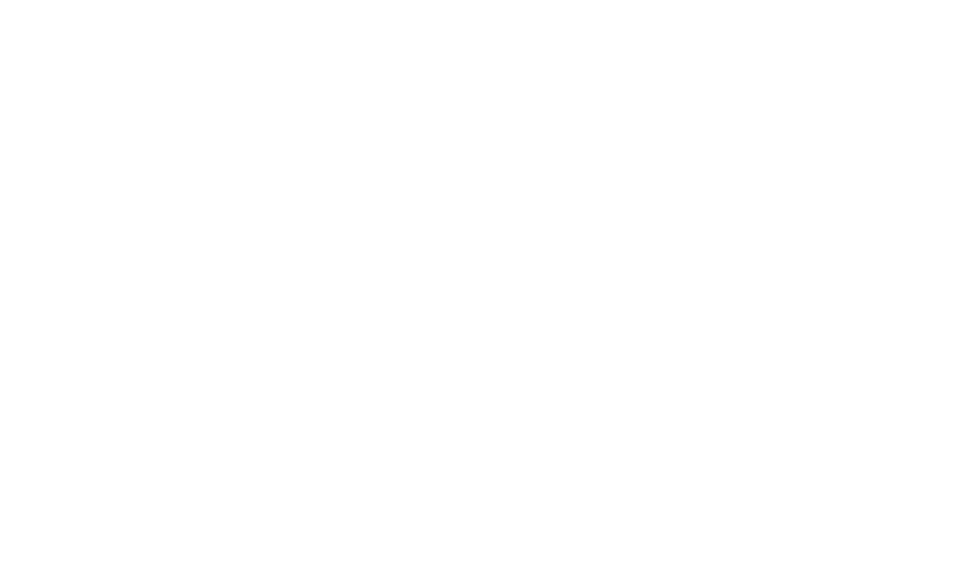
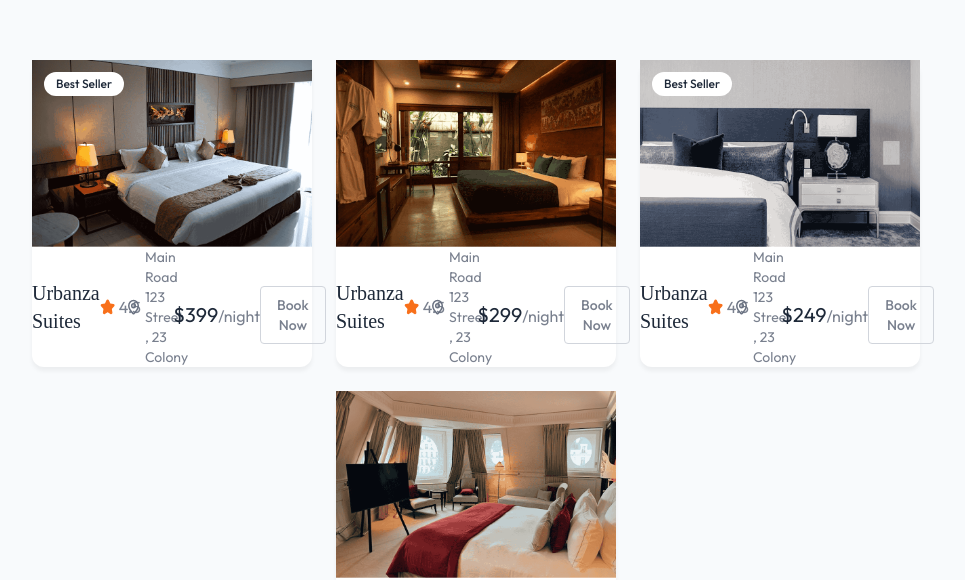
Before and after one commit to suryansh-mehra/Hotel-Booking, a React (Vite) app: page / in a window 1280 px wide. Shown: the part 900-1480 px from the top of the page, without its empty margins (164-1129 px from the left). Before the commit the page ends 800 px from the top, so only its background shows below. Built offline with nearby package versions, Linux system fonts and the light colour scheme; no server answers; a web font is replaced by a local one.

Commit message:
Updated Styles

```diff
--- a/src/components/FeaturedDestination.jsx
+++ b/src/components/FeaturedDestination.jsx
@@ -4,9 +4,9 @@ import HotelCard from './HotelCard'
 
 const FeaturedDestination = () => {
   return (
-    <div>
+    <div className='flex flex-col items-center px-6 md:px-16 lg:px-24 bg-slate-50 py-20'>
 
-    <div>
+    <div className='flex flex-wrap items-center justify-center gap-6 mt-20'>
         {roomsDummyData.slice(0,4).map((room , index)=>(
             <HotelCard key={room._id} room={room} index={index}/>
         ))}
--- a/src/components/HotelCard.jsx
+++ b/src/components/HotelCard.jsx
@@ -4,9 +4,9 @@ import { assets } from '../assets/assets'
 
 const HotelCard = ({ room, index }) => {
   return (
-    <Link to={'/rooms/ + room._id'} onClick={() => scrollTo(0, 0)} key={room._id}>
+    <Link to={'/rooms/ + room._id'} onClick={() => scrollTo(0, 0)} key={room._id} className='relative max-w-70 w-full rounded-xl overfw-hidden  bg-white text-gray-500/90 shadow-[0px_4px_4px_rgba(0,0,0,0.05)]'>
 
-      <img src={room.images[0]} alt="" className='realtive max-w-70 w-full rounded-xl overfolw-hidden  bg-white text-gray-500/90 shadow-[0px_4px_4px_rgba(0,0,0,0.05)]'/>
+      <img src={room.images[0]} alt="" />
 
 
       {index % 2 === 0 && <p className='px-3 py-1 absolute top-3 left-3 text-xs bg-white text-gray-800 font-medium rounded-full'>Best Seller</p>}
@@ -17,12 +17,12 @@ const HotelCard = ({ room, index }) => {
             <img src={assets.starIconFilled} alt="star-icon" /> 4.5
           </div>
 
-          <div className='f1ex items-center gap-I text-sm'>
+          <div className='flex items-center gap-1 text-sm'>
             <img src={assets.locationIcon} alt="location-icon" />
             <span>{room.hotel.address}</span>
           </div>
 
-          <div className='f1ex items-center justify-between mt-4'>
+          <div className='flex items-center justify-between mt-4'>
             <p><span className='text-xl text-gray-800'>${room.pricePerNight}</span>/night</p>
             <button className='px-4 py-2 text-sm font-medium border border-gray-300 rounded hover:bg-gray-50 transition-all cursor-pointer'>Book Now</button>
           </div>
--- a/src/pages/Home.jsx
+++ b/src/pages/Home.jsx
@@ -1,10 +1,12 @@
 import React from 'react'
 import Hero from '../components/Hero'
+import FeaturedDestination from '../components/FeaturedDestination'
 
 const Home = () => {
   return (
     <>
       <Hero />
+      <FeaturedDestination />
     </>
   )
 }
```
